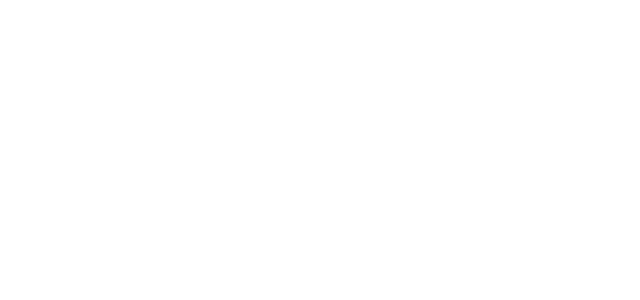
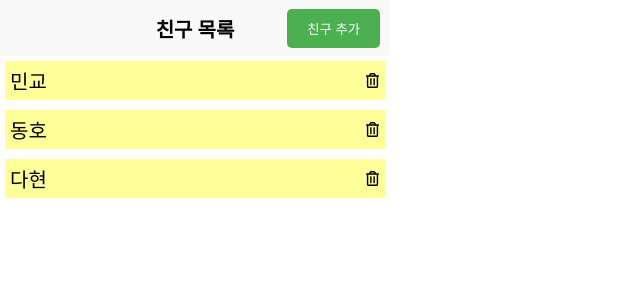
Before and after one commit to withme58/peephole-front, a React (Create React App) app: page /list in a window 1280 px wide. Before the commit this address had no page. Shown: the top 300 px of the page, without its empty margins (0-640 px from the left). Built offline with nearby package versions, Linux system fonts and the light colour scheme.

Commit message:
✨ feat: 친구 목록 페이지 레이아웃 완성

```diff
--- a/src/Router.jsx
+++ b/src/Router.jsx
@@ -1,12 +1,16 @@
 import { Routes, Route } from "react-router-dom";
 import LoginPage from "./pages/Login/LoginPage";
 import MainPage from "./pages/Main/MainPage";
+import FriendListPage from "./pages/FriendList/FriendListPage";
+import ReplyQuestionPage from "./pages/ReplyQuestion/ReplyQuestionPage";
 
 export default function Router() {
   return (
     <Routes>
       <Route path="/" element={<MainPage />} />
       <Route path="/login" element={<LoginPage />} />
+      <Route path="list" element={<FriendListPage />} />
+      <Route path="/reply" element={<ReplyQuestionPage />} />
     </Routes>
   );
 }
--- /dev/null
+++ b/src/components/FriendList/AddFriendModal.jsx
@@ -0,0 +1,60 @@
+// AddFriendModal.jsx
+import React, { useState } from "react";
+import styled from "styled-components";
+
+export default function AddFriendModal({ onClose, onAddFriend }) {
+  const [nickname, setNickname] = useState("");
+
+  const handleAdd = () => {
+    if (nickname.trim()) {
+      onAddFriend(nickname);
+      onClose();
+    }
+  };
+
+  return (
+    <ModalOverlay>
+      <ModalContent>
+        <h2>친구 추가</h2>
+        <input
+          placeholder="닉네임 입력"
+          value={nickname}
+          onChange={(e) => setNickname(e.target.value)}
+        />
+        <button onClick={handleAdd}>요청 보내기</button>
+      </ModalContent>
+    </ModalOverlay>
+  );
+}
+
+const ModalOverlay = styled.div`
+  position: fixed;
+  top: 0;
+  left: 0;
+  right: 0;
+  bottom: 0;
+  background-color: rgba(0, 0, 0, 0.5);
+  display: flex;
+  align-items: center;
+  justify-content: center;
+`;
+
+const ModalContent = styled.div`
+  background-color: white;
+  padding: 20px;
+  height: 150px;
+  border-radius: 8px;
+  text-align: center;
+
+  input {
+    margin-bottom: 10px;
+    padding: 8px;
+    width: calc(100% - 16px);
+    box-sizing: border-box;
+  }
+
+  button {
+    padding: 8px 16px;
+    cursor: pointer;
+  }
+`;
--- /dev/null
+++ b/src/components/FriendList/DeleteConfirmationModal.jsx
@@ -0,0 +1,47 @@
+// DeleteConfirmationModal.jsx
+import React from "react";
+import styled from "styled-components";
+
+export default function DeleteConfirmationModal({ onConfirm, onCancel }) {
+  return (
+    <ModalOverlay>
+      <ModalContent>
+        <p>삭제하시겠습니까?</p>
+        <ButtonGroup>
+          <button onClick={onConfirm}>예</button>
+          <button onClick={onCancel}>아니요</button>
+        </ButtonGroup>
+      </ModalContent>
+    </ModalOverlay>
+  );
+}
+
+const ModalOverlay = styled.div`
+  position: fixed;
+  top: 0;
+  left: 0;
+  right: 0;
+  bottom: 0;
+  background-color: rgba(0, 0, 0, 0.5);
+  display: flex;
+  align-items: center;
+  justify-content: center;
+`;
+
+const ModalContent = styled.div`
+  background-color: white;
+  padding: 20px;
+  border-radius: 8px;
+  text-align: center;
+`;
+
+const ButtonGroup = styled.div`
+  display: flex;
+  justify-content: space-around;
+  margin-top: 20px;
+
+  button {
+    padding: 10px 20px;
+    cursor: pointer;
+  }
+`;
--- /dev/null
+++ b/src/components/FriendList/ListForm.jsx
@@ -0,0 +1,115 @@
+import React, { useState } from "react";
+import styled from "styled-components";
+import { FaRegTrashAlt } from "react-icons/fa";
+import AddFriendModal from "./AddFriendModal";
+import DeleteConfirmationModal from "./DeleteConfirmationModal";
+
+export default function ListForm() {
+  const [friends, setFriends] = useState(["민교", "동호", "다현"]);
+  const [isAddModalOpen, setIsAddModalOpen] = useState(false);
+  const [isDeleteModalOpen, setIsDeleteModalOpen] = useState(false);
+  const [friendToDelete, setFriendToDelete] = useState(null);
+
+  const openAddModal = () => {
+    setIsAddModalOpen(true);
+  };
+
+  const closeAddModal = () => {
+    setIsAddModalOpen(false);
+  };
+
+  const openDeleteModal = (index) => {
+    setFriendToDelete(index);
+    setIsDeleteModalOpen(true);
+  };
+
+  const closeDeleteModal = () => {
+    setIsDeleteModalOpen(false);
+    setFriendToDelete(null);
+  };
+
+  const confirmDelete = () => {
+    setFriends((prevFriends) =>
+      prevFriends.filter((_, index) => index !== friendToDelete)
+    );
+    closeDeleteModal();
+  };
+
+  const addFriend = (nickname) => {
+    setFriends((prevFriends) => [...prevFriends, nickname]);
+  };
+
+  return (
+    <>
+      <Header>
+        친구 목록
+        <AddButton onClick={openAddModal}>친구 추가</AddButton>
+      </Header>
+      <FriendBox>
+        {friends.map((name, index) => (
+          <FriendList key={index}>
+            <span>{name}</span>
+            <FaRegTrashAlt size={15} onClick={() => openDeleteModal(index)} />
+          </FriendList>
+        ))}
+      </FriendBox>
+      {isAddModalOpen && (
+        <AddFriendModal onClose={closeAddModal} onAddFriend={addFriend} />
+      )}
+      {isDeleteModalOpen && (
+        <DeleteConfirmationModal
+          onConfirm={confirmDelete}
+          onCancel={closeDeleteModal}
+        />
+      )}
+    </>
+  );
+}
+
+const Header = styled.div`
+  display: flex;
+  align-items: center;
+  justify-content: center;
+  position: relative;
+  font-size: 20px;
+  height: 56px;
+  font-weight: bold;
+  background-color: #f9f9f9;
+  padding: 0 10px;
+`;
+
+const AddButton = styled.button`
+  position: absolute;
+  right: 10px;
+  background-color: #4caf50;
+  color: white;
+  border: none;
+  padding: 10px 20px;
+  cursor: pointer;
+  border-radius: 5px;
+
+  &:hover {
+    background-color: #45a049;
+  }
+`;
+
+const FriendBox = styled.div`
+  display: flex;
+  flex-direction: column;
+  position: relative;
+  height: auto;
+`;
+
+const FriendList = styled.div`
+  display: flex;
+  justify-content: space-between;
+  font-size: 20px;
+  background-color: #ff9;
+  margin: 5px;
+  padding: 5px;
+  align-items: center;
+
+  svg {
+    cursor: pointer;
+  }
+`;
--- /dev/null
+++ b/src/pages/FriendList/FriendListPage.jsx
@@ -0,0 +1,17 @@
+import React from "react";
+import styled from "styled-components";
+import ListForm from "../../components/FriendList/ListForm";
+
+export default function FriendListPage() {
+  return (
+    <PageContainer>
+      <ListForm />
+    </PageContainer>
+  );
+}
+
+const PageContainer = styled.div`
+  width: 390px;
+  height: 844px;
+  position: relative;
+`;
--- /dev/null
+++ b/src/pages/ReplyQuestion/ReplyQuestionPage.jsx
@@ -0,0 +1,12 @@
+import React from "react";
+import styled from "styled-components";
+
+export default function ReplyQuestionPage() {
+  return <PageContainer></PageContainer>;
+}
+
+const PageContainer = styled.div`
+  width: 390px;
+  height: 844px;
+  position: relative;
+`;
```
